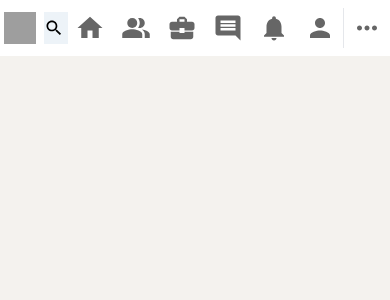
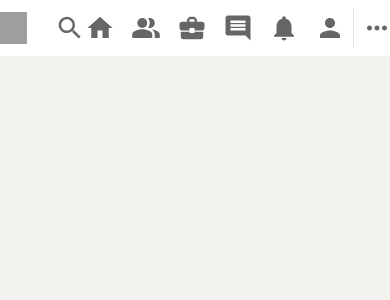
Before and after one commit to KjRodgers32/LinkedIn-Clone, a React (Vite) app: page / in a window 390 px wide. Shown: the top 300 px of the page. Built offline with nearby package versions, Linux system fonts and the light colour scheme; grey boxes are pictures that could not be loaded.

Commit message:
Added more responsive behavior to navbar

```diff
--- a/src/content/Header/Header.tsx
+++ b/src/content/Header/Header.tsx
@@ -18,13 +18,22 @@ const Header: React.FC = () => {
           alt="logo"
           className="w-[2rem] h-[2rem]"
         />
-        <div className="flex align-center bg-[#edf3f8] border-none outline-none items-center w-10/12">
+        <div className="flex align-center bg-[#edf3f8] border-none outline-none items-center w-10/12 max-[1025px]:hidden">
           <SearchIcon fontSize="small" />
           <input
             type="text"
-            className="border-none outline-none bg-[#edf3f8] pl-1 h-[2rem] w-full"
+            className="border-none outline-none bg-[#edf3f8] pl-1 h-[2rem] w-full max-[1025px]:hidden"
             placeholder="Search"
           />
+        </div>
+        <div className="hidden max-[1025px]:block flex-col text-center w-fit px-5 ">
+          <SearchIcon
+            sx={{ color: "#666666", fontSize: 30 }}
+            className="hover:text-black"
+          />
+          <h2 className="text-[#666666] font-light text-xs max-md:hidden">
+            Search
+          </h2>
         </div>
       </div>
       <div className="flex align-center justify-evenly items-center">
```
